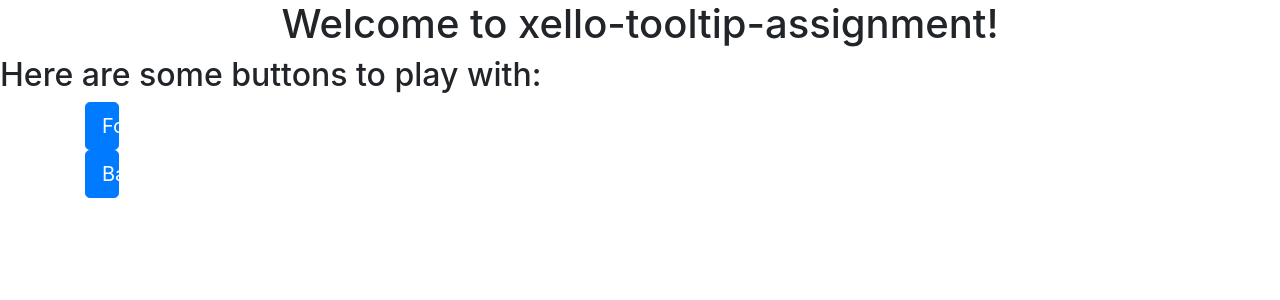
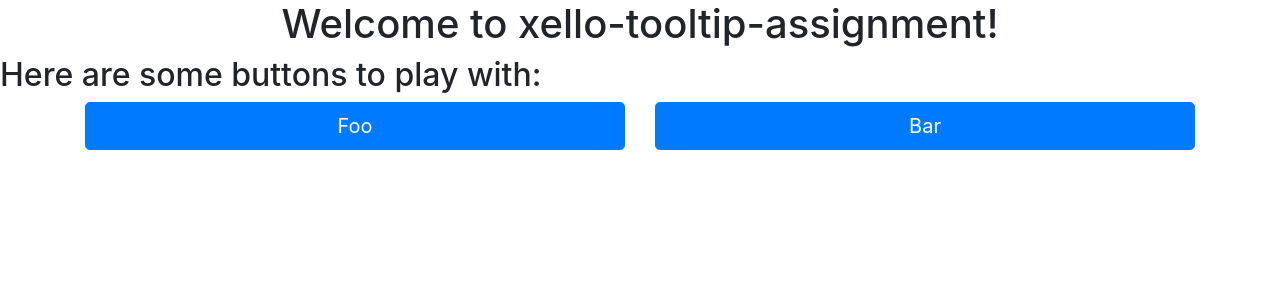
Before and after one commit to fernandoespinosa/xello-tooltip, an Angular app: page / in a window 1280 px wide. Shown: the top 300 px of the page. Built offline with nearby package versions, Linux system fonts and the light colour scheme.

Commit message:
[mod] tooltip-manager.directive: ensuring tooltip is ALWAYS closed when clicked outside, even when click occurs on corresponding button
[mod] app.app.component.html: : better layout, stopped triggering tooltip here

```diff
--- a/src/app/app.component.html
+++ b/src/app/app.component.html
@@ -7,17 +7,19 @@
 <h2>Here are some buttons to play with:</h2>
 <div class="container">
   <div class="row">
-    <div class="col-lg-1">
-      <button type="button" tooltipManager ngbTooltip="Tooltip!" placement="right" triggers="manual" #fooTooltip="ngbTooltip" (click)="fooTooltip.open()"
-        class="btn btn-primary btn-lg col-2">
+    <div class="col">
+      <ng-template #fooTooltipTemplate>
+        You clicked Foo. Click outside this tooltip to close it!
+      </ng-template>
+      <button type="button" tooltipManager [ngbTooltip]="fooTooltipTemplate" placement="bottom" triggers="manual" class="btn btn-primary btn-lg btn-block">
         Foo
       </button>
     </div>
-  </div>
-  <div class="row">
-    <div class="col-lg-1">
-      <button type="button" tooltipManager ngbTooltip="Tooltip!" placement="right" triggers="manual" #barTooltip="ngbTooltip" (click)="barTooltip.open()"
-        class="btn btn-primary btn-lg col-2">
+    <div class="col">
+      <ng-template #barTooltipTemplate>
+        You clicked Bar. Click outside this tooltip to close it!
+      </ng-template>
+      <button type="button" tooltipManager [ngbTooltip]="barTooltipTemplate" placement="bottom" triggers="manual" class="btn btn-primary btn-lg btn-block">
         Bar
       </button>
     </div>
--- a/src/app/directives/tooltip-manager.directive.ts
+++ b/src/app/directives/tooltip-manager.directive.ts
@@ -13,23 +13,18 @@ export class TooltipManagerDirective {
 
   @HostListener('document:click', ['$event'])
   private documentClick(event: MouseEvent): void {
-    console.log('documentClick @:', this.tooltipId);
 
-    if (this.tooltip && this.tooltip.isOpen()) {
-      console.log('tooltip is open:', this.tooltip);
-
-      if (this.element.nativeElement.contains(event.target)) {
-        console.log('clicked inside:', this.element);
-      } else {
-        const tooltipWindowRef: ComponentRef<NgbTooltip> = (this.tooltip as any)._windowRef;
-        if (tooltipWindowRef.location.nativeElement.contains(event.target)) {
-          console.log('clicked inside:', tooltipWindowRef);
-        } else {
-          console.log('clicked outside:', tooltipWindowRef);
-          this.tooltip.close();
-        }
+    if (this.tooltip.isOpen()) {
+      const tooltipWindowRef: ComponentRef<NgbTooltip> = (this.tooltip as any)._windowRef;
+      const clickedInsideTooltip: boolean = tooltipWindowRef.location.nativeElement.contains(event.target);
+      if (!clickedInsideTooltip) {
+        this.tooltip.close();
+      }
+    } else {
+      const clickedInsideButton: boolean = this.element.nativeElement.contains(event.target);
+      if (clickedInsideButton) {
+        this.tooltip.open();
       }
     }
   }
-
 }
```
